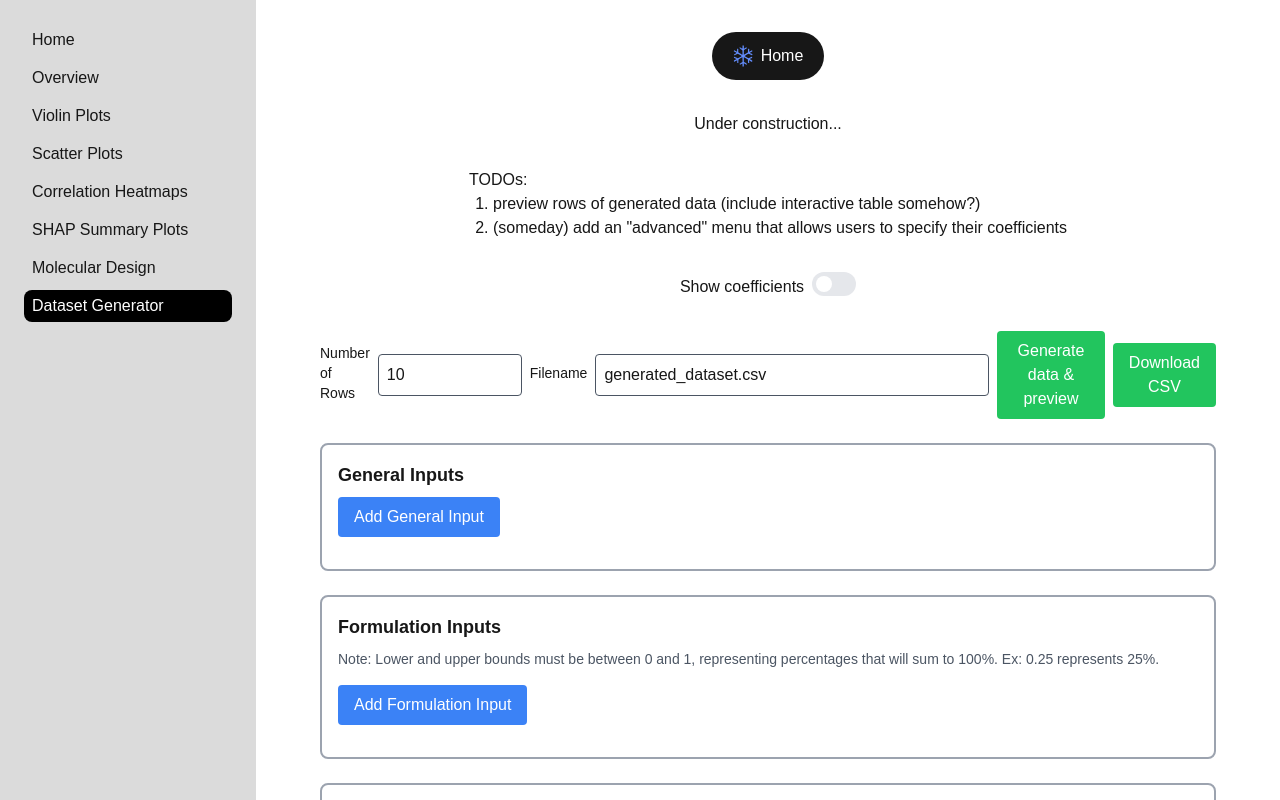
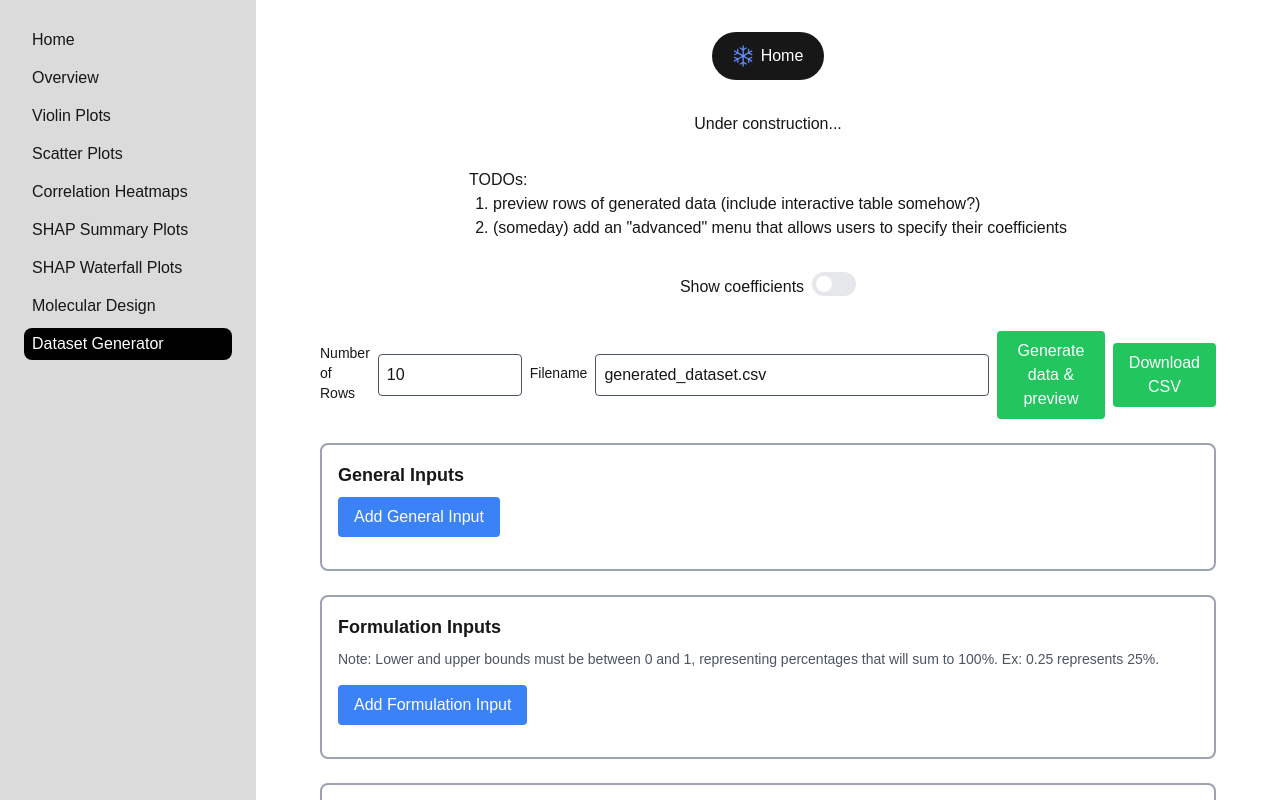
Before and after one commit to kylecsnow/js-ml-dashboard, a Next.js app in the folder frontend/: page /dataset-generator in a window 1280 px wide. Shown: the top 800 px of the page. Built offline with nearby package versions, Linux system fonts and the light colour scheme.

Commit message:
add SHAP waterfall plots page; still WIP

```diff
--- a/frontend/app/components/Sidebar.tsx
+++ b/frontend/app/components/Sidebar.tsx
@@ -52,6 +52,20 @@ export default function Sidebar() {
         >
           SHAP Summary Plots
         </Link>
+        {/* <Link
+          href="/shap-feature-effects-plots"
+          className={`flex items-center gap-2 p-1 pl-2 rounded-lg
+            ${pathName === '/shap-feature-effects-plots' ? 'bg-black text-white' : 'hover:bg-gray-200 dark:hover:bg-gray-700'} text-[14.5px}`}
+        >
+          SHAP Feature Effects Plots
+        </Link> */}
+        <Link
+          href="/shap-waterfall-plots"
+          className={`flex items-center gap-2 p-1 pl-2 rounded-lg
+            ${pathName === '/shap-waterfall-plots' ? 'bg-black text-white' : 'hover:bg-gray-200 dark:hover:bg-gray-700'} text-[14.5px}`}
+        >
+          SHAP Waterfall Plots
+        </Link>
         <Link
           href="/molecular-design"
           className={`flex items-center gap-2 p-1 pl-2 rounded-lg
```
Also changed, not shown: frontend/app/dataset-generator/page.tsx (+8 -0 lines).
